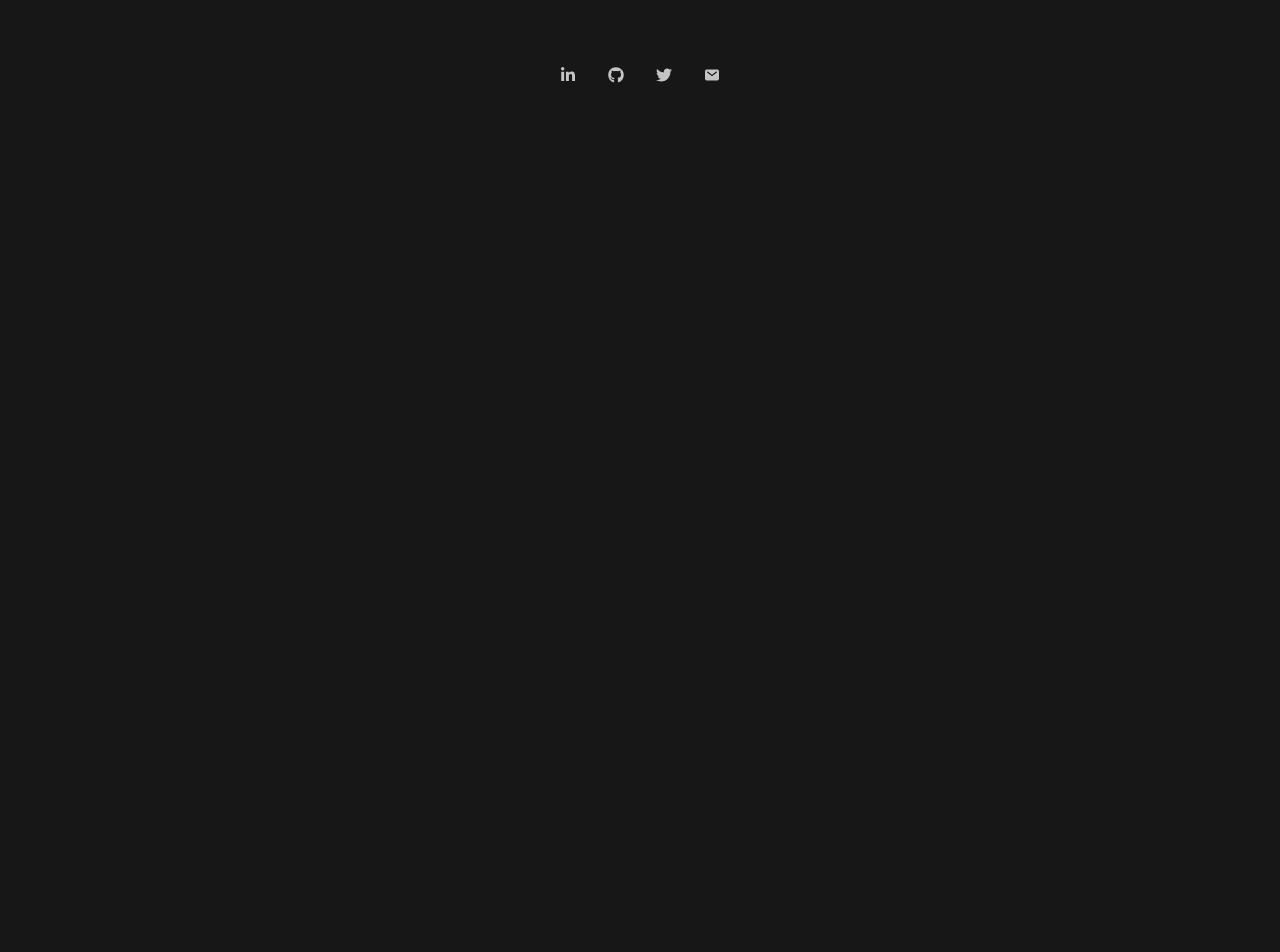
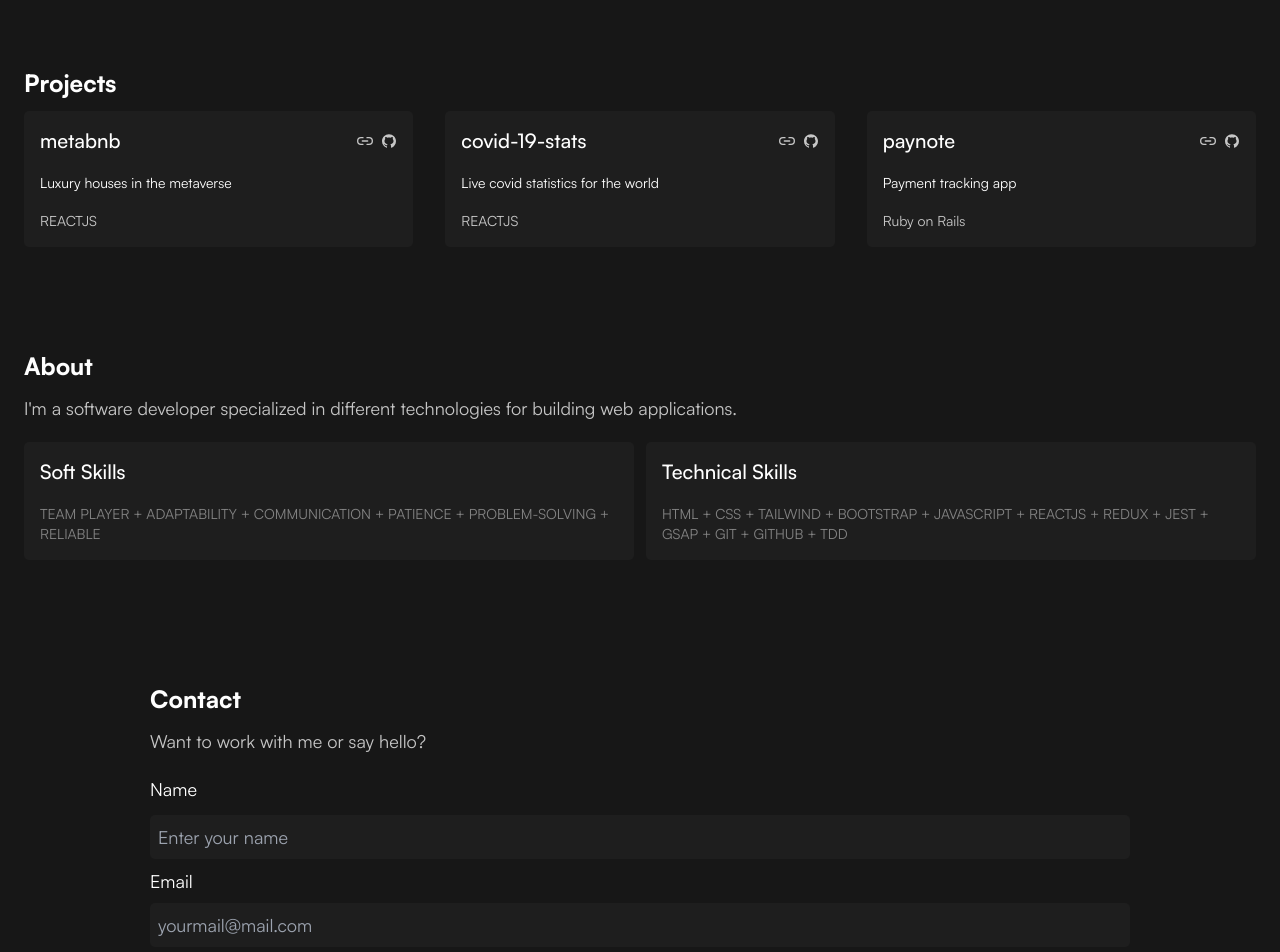
Before and after one commit to shadrxcc/portfolio, a React (Create React App) app: page / in a window 1280 px wide. Shown: the part 280-1232 px from the top of the page. Before the commit the page ends 800 px from the top, so only its background shows below. Built offline with nearby package versions, Linux system fonts and the light colour scheme.

Commit message:
change title font size and added components to home

```diff
--- a/src/components/navbar.jsx
+++ b/src/components/navbar.jsx
@@ -1,5 +1,4 @@
 import { React, Component } from "react";
-import logo from "../assets/logo.svg";
 import menu from "../assets/menu.svg";
 import { GrClose } from "react-icons/gr";
 import { Link } from "react-router-dom";
@@ -17,7 +16,7 @@ class Navbar extends Component {
   render() {
     return (
       <div className="">
-        <header className="transition-all py-0 px-[1.5rem] md:px-[3rem] flex justify-between items-center ease-in duration-300 w-full fixed h-20">
+        <header className="transition-all bg-[#171717] z-10 py-0 px-[1.5rem] md:px-[3rem] flex justify-between items-center ease-in duration-300 w-full fixed h-20">
           <div>
             <Link to='/'><h2 className="font-[800] text-white text-xl">shadrxcc.</h2></Link>
           </div>
--- a/src/components/projects/project.jsx
+++ b/src/components/projects/project.jsx
@@ -31,17 +31,17 @@ const Project = () => {
         </div>
 
         <div>
-          <p className="text-white text-lg opacity-75">{project.stack}</p>
+          <p className="text-white text-sm opacity-75">{project.stack}</p>
         </div>
       </div>
     );
   });
   return (
-    <div className="mx-[36px]">
+    <div className="mx-[24px]">
       <div>
-        <h2 className="text-white text-3xl font-[800] pb-3">Projects</h2>
+        <h2 className="text-white text-2xl font-[800] pb-3">Projects</h2>
       </div>
-      <div className="cards grid gap-3 md:grid-cols-3">{projectmap}</div>
+      <div className="cards grid gap-8 md:grid-cols-3">{projectmap}</div>
     </div>
   );
 };
--- a/src/pages/about.jsx
+++ b/src/pages/about.jsx
@@ -6,8 +6,8 @@ import Summary from "../components/about/summary";
 const About = () => {
   return (
     <>
-      <div className="mx-[36px]">
-        <h2 className="text-white text-3xl font-[800] pb-3">About</h2>
+      <div className="mx-[24px]">
+        <h2 className="text-white text-2xl font-[800] pb-3">About</h2>
         <Summary />
         <Skillstack />
         <Resume />
--- a/src/pages/contact.jsx
+++ b/src/pages/contact.jsx
@@ -4,8 +4,8 @@ import Form from "../components/contact/form";
 const Contact = () => {
   return (
     <>
-      <div className="mx-[36px] md:mx-[150px]">
-        <h2 className="text-white text-3xl font-[800] pb-3">Contact</h2>
+      <div className="mx-[24px] md:mx-[150px]">
+        <h2 className="text-white text-2xl font-[800] pb-3">Contact</h2>
         <p className="text-white text-lg opacity-75 pb-4">
           Want to work with me or say hello?
         </p>
--- a/src/pages/home.jsx
+++ b/src/pages/home.jsx
@@ -1,9 +1,12 @@
 import React from "react";
+import About from "./about";
+import Contact from "./contact";
+import Projects from "./projects";
 
 const Home = () => {
   return (
     <>
-      <div className="mx-[36px]">
+      <div className="mx-[24px]">
         <h1 className="text-4xl medium text-white">Hello, i'm</h1>
         <h1 className="text-4xl medium text-white">Shadrach Akaade</h1>
         <p className="text-lg text-white opacity-[75%]  pb-3">
@@ -15,6 +18,9 @@ const Home = () => {
           different technologies for building web applications
         </p>
       </div>
+      <Projects/>
+      <About/>
+      <Contact/>
     </>
   );
 };
```
